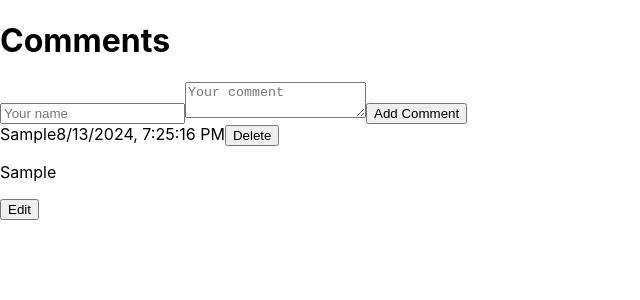
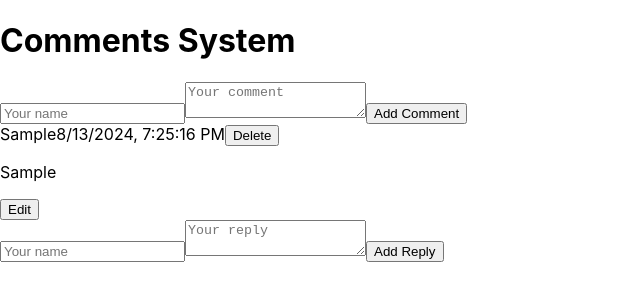
Before and after one commit to mayank1365/Comments-App, a React (Create React App) app: page / in a window 1280 px wide. Both pictures are taken after typing "Sample", "Sample" into the empty fields and a click on the button "Add Comment". Shown: the top 300 px of the page, without its empty margins (0-640 px from the left). Built offline with nearby package versions, Linux system fonts and the light colour scheme.

Commit message:
added reply and delete feature

```diff
--- a/package.json
+++ b/package.json
@@ -35,5 +35,8 @@
       "last 1 firefox version",
       "last 1 safari version"
     ]
+  },
+  "devDependencies": {
+    "@babel/plugin-proposal-private-property-in-object": "^7.21.11"
   }
 }
--- a/src/App.js
+++ b/src/App.js
@@ -1,11 +1,12 @@
 import React from 'react';
 import CommentForm from './components/CommentForm';
 import CommentList from './components/CommentList';
+import './styles.css';
 
 const App = () => {
   return (
-    <div>
-      <h1>Comments</h1>
+    <div className="App">
+      <h1>Comments System</h1>
       <CommentForm />
       <CommentList />
     </div>
--- a/src/components/CommentItem.js
+++ b/src/components/CommentItem.js
@@ -1,15 +1,36 @@
 import React, { useState } from 'react';
 import useStore from '../store/useStore';
 
-const CommentItem = ({ index, name, text, date }) => {
+const CommentItem = ({ index, name, text, date, replies = [] }) => { // Provide default value for replies
   const [editMode, setEditMode] = useState(false);
   const [editText, setEditText] = useState(text);
+  const [replyName, setReplyName] = useState('');
+  const [replyText, setReplyText] = useState('');
+  const [replyEditMode, setReplyEditMode] = useState({});
+  const [editedReplyText, setEditedReplyText] = useState({});
+
   const updateComment = useStore((state) => state.updateComment);
+  const addReply = useStore((state) => state.addReply);
+  const updateReply = useStore((state) => state.updateReply);
   const deleteComment = useStore((state) => state.deleteComment);
+  const deleteReply = useStore((state) => state.deleteReply);
 
-  const handleUpdate = () => {
+  const handleUpdateComment = () => {
     updateComment(index, editText);
     setEditMode(false);
+  };
+
+  const handleAddReply = () => {
+    if (replyName && replyText) {
+      addReply(index, replyName, replyText);
+      setReplyName('');
+      setReplyText('');
+    }
+  };
+
+  const handleUpdateReply = (replyIndex) => {
+    updateReply(index, replyIndex, editedReplyText[replyIndex]);
+    setReplyEditMode({ ...replyEditMode, [replyIndex]: false });
   };
 
   return (
@@ -26,7 +47,7 @@ const CommentItem = ({ index, name, text, date }) => {
               value={editText}
               onChange={(e) => setEditText(e.target.value)}
             />
-            <button onClick={handleUpdate}>Update</button>
+            <button onClick={handleUpdateComment}>Update</button>
             <button onClick={() => setEditMode(false)}>Cancel</button>
           </>
         ) : (
@@ -36,6 +57,48 @@ const CommentItem = ({ index, name, text, date }) => {
           </>
         )}
       </div>
+      <div className="reply-form">
+        <input
+          type="text"
+          value={replyName}
+          onChange={(e) => setReplyName(e.target.value)}
+          placeholder="Your name"
+          required
+        />
+        <textarea
+          value={replyText}
+          onChange={(e) => setReplyText(e.target.value)}
+          placeholder="Your reply"
+          required
+        />
+        <button onClick={handleAddReply}>Add Reply</button>
+      </div>
+      {replies.map((reply, replyIndex) => (
+        <div key={replyIndex} className="reply-item">
+          <div className="reply-header">
+            <span>{reply.name}</span>
+            <span>{new Date(reply.date).toLocaleString()}</span>
+            <button onClick={() => deleteReply(index, replyIndex)}>Delete Reply</button>
+          </div>
+          <div className="reply-body">
+            {replyEditMode[replyIndex] ? (
+              <>
+                <textarea
+                  value={editedReplyText[replyIndex] || reply.text}
+                  onChange={(e) => setEditedReplyText({ ...editedReplyText, [replyIndex]: e.target.value })}
+                />
+                <button onClick={() => handleUpdateReply(replyIndex)}>Update Reply</button>
+                <button onClick={() => setReplyEditMode({ ...replyEditMode, [replyIndex]: false })}>Cancel</button>
+              </>
+            ) : (
+              <>
+                <p>{reply.text}</p>
+                <button onClick={() => setReplyEditMode({ ...replyEditMode, [replyIndex]: true })}>Edit Reply</button>
+              </>
+            )}
+          </div>
+        </div>
+      ))}
     </div>
   );
 };
--- a/src/components/CommentList.js
+++ b/src/components/CommentList.js
@@ -6,10 +6,9 @@ const CommentList = () => {
   const comments = useStore((state) => state.comments);
   const sortComments = useStore((state) => state.sortComments);
 
-  // Sort comments only when the component mounts or comments change
   useEffect(() => {
     sortComments();
-  }, [sortComments]); // Dependency array ensures sortComments is only called once when necessary
+  }, [sortComments]);
 
   return (
     <div>
@@ -20,6 +19,7 @@ const CommentList = () => {
           name={comment.name}
           text={comment.text}
           date={comment.date}
+          replies={comment.replies}
         />
       ))}
     </div>
--- a/src/store/useStore.js
+++ b/src/store/useStore.js
@@ -1,27 +1,47 @@
 import create from 'zustand';
 
 const useStore = create((set) => ({
-  comments: JSON.parse(localStorage.getItem('comments')) || [],
-  addComment: (name, text) => set((state) => {
-    const newComments = [...state.comments, { name, text, date: new Date() }];
-    localStorage.setItem('comments', JSON.stringify(newComments));
-    return { comments: newComments };
+  comments: [],
+  addComment: (name, text) => set((state) => ({
+    comments: [
+      ...state.comments,
+      { name, text, date: new Date(), replies: [] },
+    ],
+  })),
+  updateComment: (index, newText) => set((state) => {
+    const comments = [...state.comments];
+    comments[index].text = newText;
+    return { comments };
   }),
-  updateComment: (index, text) => set((state) => {
-    const updatedComments = [...state.comments];
-    updatedComments[index].text = text;
-    localStorage.setItem('comments', JSON.stringify(updatedComments));
-    return { comments: updatedComments };
+  addReply: (commentIndex, name, text) => set((state) => {
+    const comments = [...state.comments];
+    if (!comments[commentIndex].replies) {
+      comments[commentIndex].replies = []; // Initialize replies array if undefined
+    }
+    comments[commentIndex].replies.push({ name, text, date: new Date() });
+    return { comments };
   }),
-  deleteComment: (index) => set((state) => {
-    const updatedComments = state.comments.filter((_, i) => i !== index);
-    localStorage.setItem('comments', JSON.stringify(updatedComments));
-    return { comments: updatedComments };
+  updateReply: (commentIndex, replyIndex, newText) => set((state) => {
+    const comments = [...state.comments];
+    if (comments[commentIndex].replies) {
+      comments[commentIndex].replies[replyIndex].text = newText;
+    }
+    return { comments };
+  }),
+  deleteComment: (index) => set((state) => ({
+    comments: state.comments.filter((_, i) => i !== index),
+  })),
+  deleteReply: (commentIndex, replyIndex) => set((state) => {
+    const comments = [...state.comments];
+    if (comments[commentIndex].replies) {
+      comments[commentIndex].replies.splice(replyIndex, 1);
+    }
+    return { comments };
   }),
   sortComments: () => set((state) => {
-    const sortedComments = [...state.comments].sort((a, b) => b.date - a.date);
-    return { comments: sortedComments };
-  })
+    const comments = [...state.comments].sort((a, b) => new Date(b.date) - new Date(a.date));
+    return { comments };
+  }),
 }));
 
 export default useStore;
```
Also changed, not shown: src/App.css (deleted, +0 -38 lines), src/styles.css (added), 2 other files (tests, documents, lock files or other folders).
